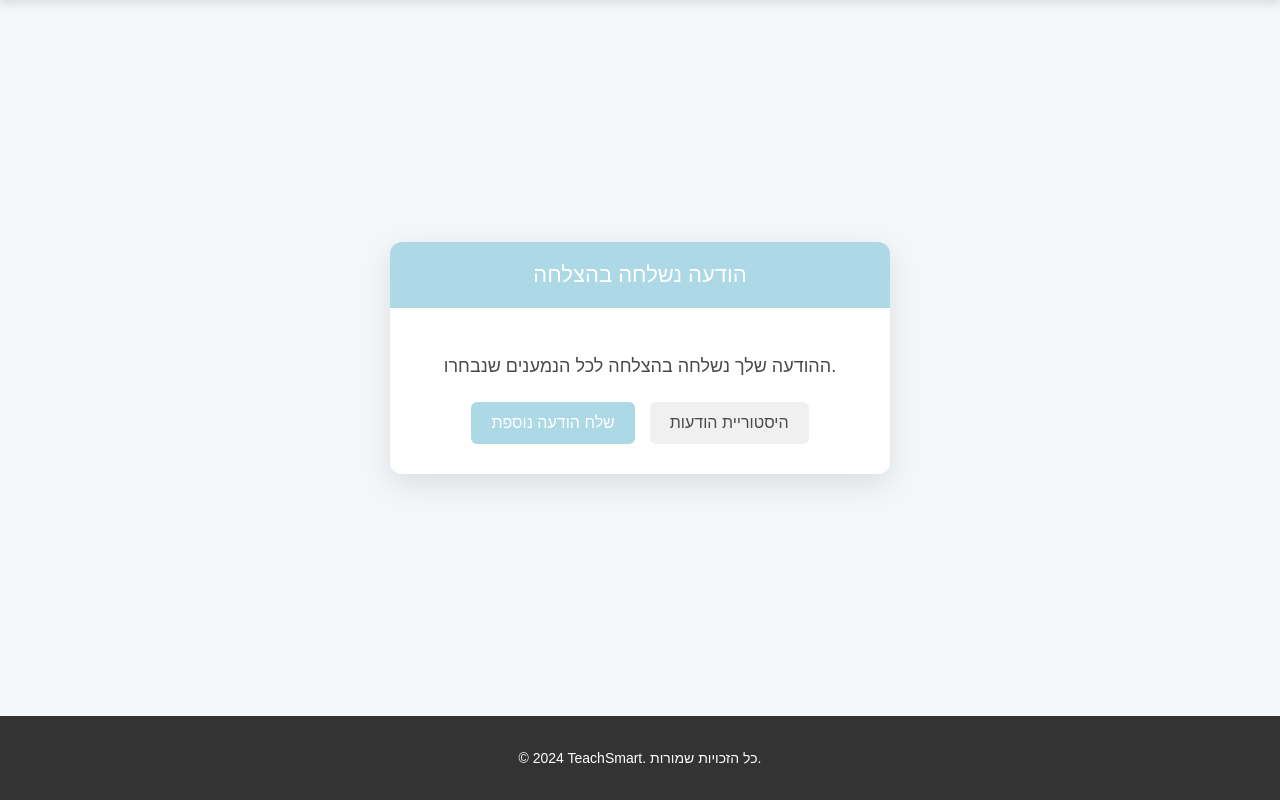
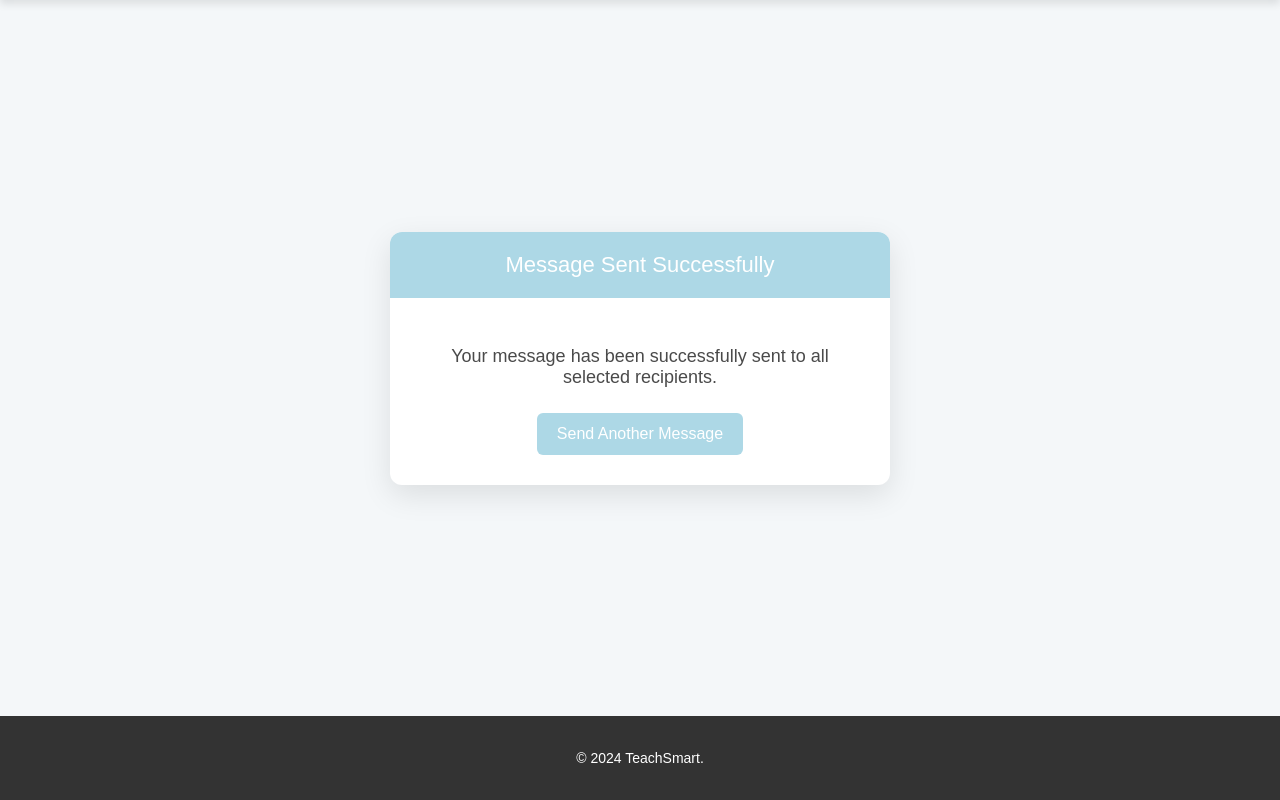
Before and after one commit to EnasJa/TEACH_SMART, a Django app: page /message-sent/ in a window 1280 px wide. Shown: the part 90-890 px from the top of the page. Run offline with Django 5.2, Linux system fonts and the light colour scheme.

Commit message:
fixing code

```diff
--- a/web/tsweb/Templates/admin_homepage.html
+++ b/web/tsweb/Templates/admin_homepage.html
@@ -269,7 +269,7 @@
 <div class="main-content" id="notify-teachers">
     <h2>Notify Teachers</h2>
     <div class="button-container">
-        <a href="#send-notification" class="button">
+        <a href="{% url 'send_message' %}" class="button">
             <!-- <img src="notification-icon.png" alt="Notification Icon"> -->
             Send Notification
         </a>
--- a/web/tsweb/Templates/confirm_delete_teacher.html
+++ b/web/tsweb/Templates/confirm_delete_teacher.html
@@ -70,7 +70,7 @@
         <form method="post">
             {% csrf_token %}
             <button type="submit" class="btn btn-danger">Yes, delete</button>
-            <a href="#" class="btn btn-secondary">Cancel</a>
+            <a href="{% url 'teacher_list' %}" class="btn btn-secondary">Cancel</a>
         </form>
     </div>
 </body>
--- a/web/tsweb/Templates/message_sent.html
+++ b/web/tsweb/Templates/message_sent.html
@@ -102,27 +102,28 @@
         }
     }
 </style>
-
 <div class="page-wrapper">
     <main class="main-content">
         <div class="card">
             <div class="card-header">
-                הודעה נשלחה בהצלחה
+                Message Sent Successfully
             </div>
             <div class="card-body">
                 <p class="success-message">
-                    ההודעה שלך נשלחה בהצלחה לכל הנמענים שנבחרו.
+                    Your message has been successfully sent to all selected recipients.
                 </p>
                 <div class="button-group">
-                    <a href="#" class="btn btn-primary">שלח הודעה נוספת</a>
-                    <a href="#" class="btn btn-secondary">היסטוריית הודעות</a>
+                    <a href="{% url 'send_message' %}"class="btn btn-primary">Send Another Message</a>
+                    <!-- <a href="#" class="btn btn-secondary">Message History</a> -->
                 </div>
             </div>
         </div>
     </main>
 
+
+
     <footer class="footer">
-        <p>© 2024 TeachSmart. כל הזכויות שמורות.</p>
+        <p>© 2024 TeachSmart. </p>
     </footer>
 </div>
 {% endblock %}
--- a/web/tsweb/Templates/profile_teacher.html
+++ b/web/tsweb/Templates/profile_teacher.html
@@ -17,6 +17,10 @@
             <button class="sidebar-btn btn" href="{% url 'teacher_subjects' teacher.id_number %}">
                 Teacher Subjects
             </button>
+
+            <a class="sidebar-btn btn" href="{% url 'inbox' %}">
+                inbox
+            </a>
             <!-- <button class="sidebar-btn btn" > -->
                 <a class="sidebar-btn btn" href="{% url 'update_teacher_contact' teacher.id_number %}">
                     Update Teacher Details
--- a/web/tsweb/Templates/send_message.html
+++ b/web/tsweb/Templates/send_message.html
@@ -331,9 +331,9 @@ nav a {
             </ul>
         </nav>
         <div class="auth-buttons">
-            <a href="#login" class="login-button">
+            <a href="{%url 'logout_admin'%}" class="login-button">
                 <div class="user-icon"></div>
-                <span class="login-text">Login</span>
+                <span class="login-text">Logout</span>
             </a>
         </div>    </header>
     <div class="page-container">
--- a/web/tsweb/Templates/teacher_list.html
+++ b/web/tsweb/Templates/teacher_list.html
@@ -248,7 +248,7 @@
                     <td>{{ teacher.email }}</td>
 
                     <td>
-                        <a href="#" class="btn btn-danger">delete</a>
+                        <a href="{% url 'delete_teacher' teacher.id_number %}" class="btn btn-danger">delete</a>
                     </td>
                 </tr>
                 {% empty %}
--- a/web/tsweb/views.py
+++ b/web/tsweb/views.py
@@ -1,6 +1,7 @@
 from django.http import HttpResponse
 from django.shortcuts import get_object_or_404, redirect, render
 from django.contrib import messages
+from requests import session
 from .forms import *
 from django.contrib.auth.decorators import login_required
 from django.core.exceptions import PermissionDenied
@@ -60,7 +61,7 @@ def send_message(request):
     # except Admin.DoesNotExist:
     #     raise PermissionDenied("Only admins can send messages.")
 
-    admin = Admin.objects.get(username="SABA")
+    admin = Admin.objects.get(Username="admin")
 
     if request.method == 'POST':
         form = MessageForm(request.POST)
@@ -79,9 +80,10 @@ def send_message(request):
 def inbox(request):
     # נניח שיש לך מנגנון אימות מותאם אישית ששומר את ה-id_number של המורה ב-session
     # teacher_id = request.session.get('teacher_id')
-
+    teacher_id = request.session.get('teacher_id')
+    # print(student_id)
     try:
-        teacher = Teacher.objects.get(id_number=123454675)
+        teacher = Teacher.objects.get(id_number=teacher_id)
         messages = teacher.received_messages.all().order_by('-created_at')
     except Teacher.DoesNotExist:
         raise PermissionDenied("Only teachers can view their inbox.")
```
